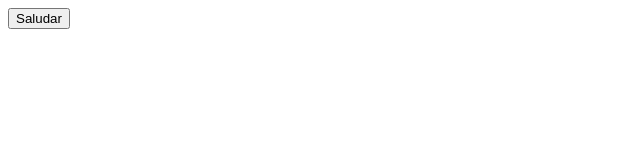
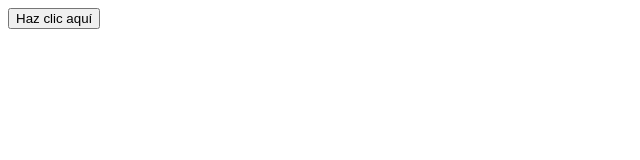
Before and after one commit to 1nestable/taller-eventos, a plain HTML site: page index.html in a window 1280 px wide. Shown: the full height of the page, 0-640 px from the left. Drawn offline with Linux system fonts and the light colour scheme.

Commit message:
oneclick

```diff
--- a/index.html
+++ b/index.html
@@ -6,6 +6,6 @@
     <title>Document</title>
 </head>
 <body>
-    <button id="btn">Saludar</button>
+    <button onclick="alert('Hola!')">Haz clic aquí</button>
 </body>
 </html>
```
